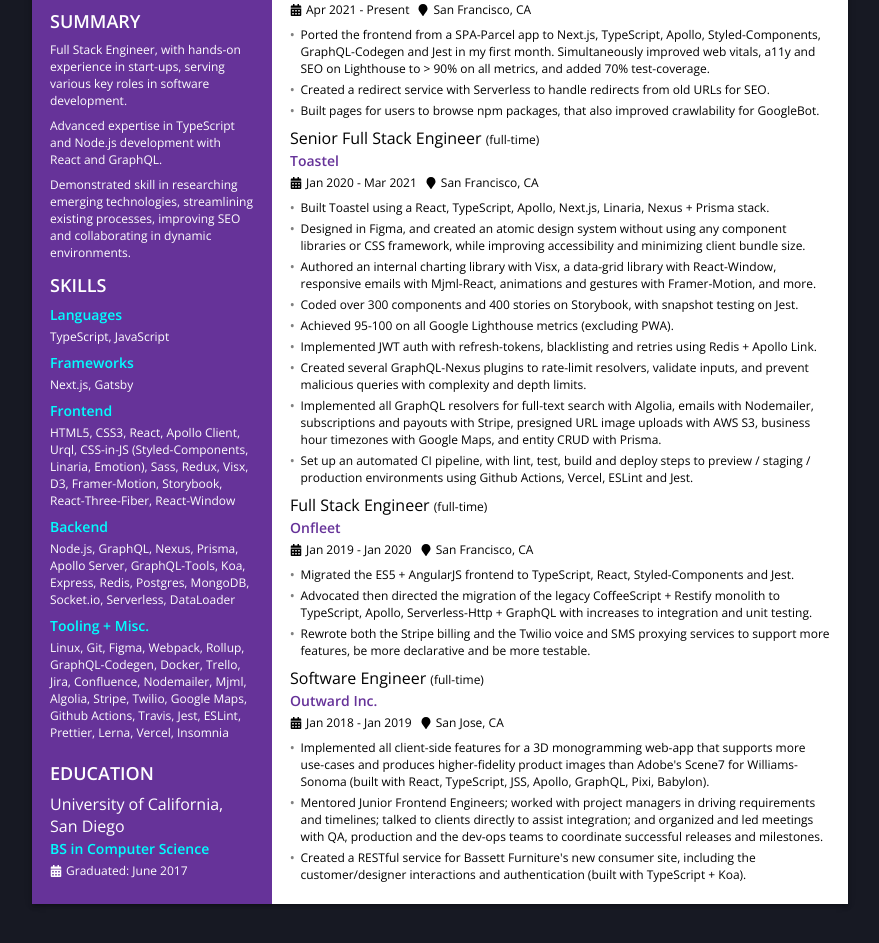
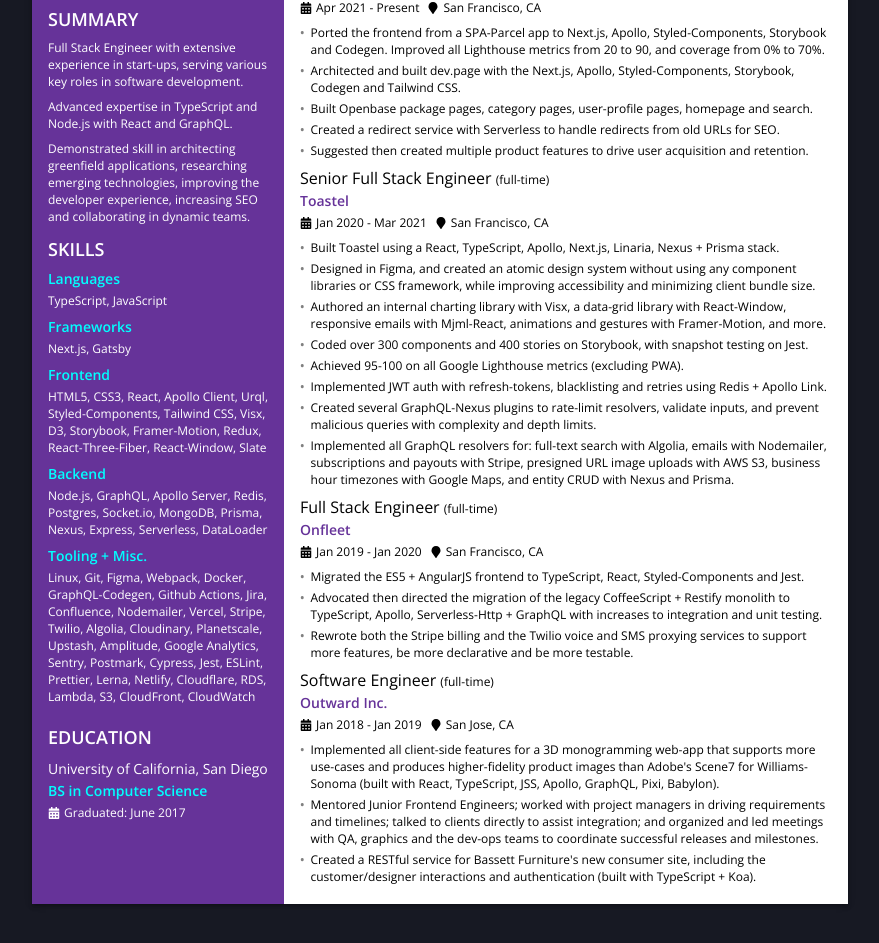
Before and after one commit to leedavidcs/leedavidcs, a React (Create React App) app: page / in a window 1280 px wide. Shown: the part 253-1196 px from the top of the page, without its empty margins (200-1079 px from the left). Built offline with nearby package versions, Linux system fonts and the light colour scheme.

Commit message:
Update resume

```diff
--- a/src/page-parts/resume.page-part/index.tsx
+++ b/src/page-parts/resume.page-part/index.tsx
@@ -21,16 +21,14 @@
 				</Section>
 				<Section className={clsx(classes.skillsSection, classes.summary)} title="Summary">
 					<p>
-						Full Stack Engineer, with hands-on experience in start-ups, serving various
+						Full Stack Engineer with extensive experience in start-ups, serving various
 						key roles in software development.
 					</p>
+					<p>Advanced expertise in TypeScript and Node.js with React and GraphQL.</p>
 					<p>
-						Advanced expertise in TypeScript and Node.js development with React and
-						GraphQL.
-					</p>
-					<p>
-						Demonstrated skill in researching emerging technologies, streamlining
-						existing processes, improving SEO and collaborating in dynamic environments.
+						Demonstrated skill in architecting greenfield applications, researching
+						emerging technologies, improving the developer experience, increasing SEO
+						and collaborating in dynamic teams.
 					</p>
 				</Section>
 				<Section className={classes.skillsSection} title="Skills">
@@ -53,31 +51,38 @@
 						subheader="Frontend"
 						subheaderColor={colors.secondary}
 					>
-						HTML5, CSS3, React, Apollo Client, Urql, CSS-in-JS (Styled-Components,
-						Linaria, Emotion), Sass, Redux, Visx, D3, Framer-Motion, Storybook,
-						React-Three-Fiber, React-Window
+						HTML5, CSS3, React, Apollo Client, Urql, Styled-Components, Tailwind CSS,
+						Visx, D3, Storybook, Framer-Motion, Redux, React-Three-Fiber, React-Window,
+						Slate
 					</SubSection>
 					<SubSection
 						className={classes.skillsSubsection}
 						subheader="Backend"
 						subheaderColor={colors.secondary}
 					>
-						Node.js, GraphQL, Nexus, Prisma, Apollo Server, GraphQL-Tools, Koa, Express,
-						Redis, Postgres, MongoDB, Socket.io, Serverless, DataLoader
+						Node.js, GraphQL, Apollo Server, Redis, Postgres, Socket.io, MongoDB,
+						Prisma, Nexus, Express, Serverless, DataLoader
 					</SubSection>
 					<SubSection
 						className={classes.skillsSubsection}
 						subheader="Tooling + Misc."
 						subheaderColor={colors.secondary}
 					>
-						Linux, Git, Figma, Webpack, Rollup, GraphQL-Codegen, Docker, Trello, Jira,
-						Confluence, Nodemailer, Mjml, Algolia, Stripe, Twilio, Google Maps, Github
-						Actions, Travis, Jest, ESLint, Prettier, Lerna, Vercel, Insomnia
+						Linux, Git, Figma, Webpack, Docker, GraphQL-Codegen, Github Actions, Jira,
+						Confluence, Nodemailer, Vercel, Stripe, Twilio, Algolia, Cloudinary,
+						Planetscale, Upstash, Amplitude, Google Analytics, Sentry, Postmark,
+						Cypress, Jest, ESLint, Prettier, Lerna, Netlify, Cloudflare, RDS, Lambda,
+						S3, CloudFront, CloudWatch
 					</SubSection>
 				</Section>
 				<Section className={classes.skillsSection} title="Education">
 					<SubSection
-						title="University of California, San Diego"
+						title={
+							<span className={classes.university}>
+								<span className={classes.uc}>University of California,</span> San
+								Diego
+							</span>
+						}
 						subheader="BS in Computer Science"
 						subheaderColor={colors.secondary}
 						timeInfo="Graduated: June 2017"
@@ -103,18 +108,25 @@
 					>
 						<Ul>
 							<Ul.Li>
-								Ported the frontend from a SPA-Parcel app to Next.js, TypeScript,
-								Apollo, Styled-Components, GraphQL-Codegen and Jest in my first
-								month. Simultaneously improved web vitals, a11y and SEO on
-								Lighthouse to &gt; 90% on all metrics, and added 70% test-coverage.
+								Ported the frontend from a SPA-Parcel app to Next.js, Apollo,
+								Styled-Components, Storybook and Codegen. Improved all Lighthouse
+								metrics from 20 to 90, and coverage from 0% to 70%.
+							</Ul.Li>
+							<Ul.Li>
+								Architected and built dev.page with the Next.js, Apollo,
+								Styled-Components, Storybook, Codegen and Tailwind CSS.
+							</Ul.Li>
+							<Ul.Li>
+								Built Openbase package pages, category pages, user-profile pages,
+								homepage and search.
 							</Ul.Li>
 							<Ul.Li>
 								Created a redirect service with Serverless to handle redirects from
 								old URLs for SEO.
 							</Ul.Li>
 							<Ul.Li>
-								Built pages for users to browse npm packages, that also improved
-								crawlability for GoogleBot.
+								Suggested then created multiple product features to drive user
+								acquisition and retention.
 							</Ul.Li>
 						</Ul>
 					</SubSection>
@@ -161,15 +173,10 @@
 								depth limits.
 							</Ul.Li>
 							<Ul.Li>
-								Implemented all GraphQL resolvers for full-text search with Algolia,
-								emails with Nodemailer, subscriptions and payouts with Stripe,
-								presigned URL image uploads with AWS S3, business hour timezones
-								with Google Maps, and entity CRUD with Prisma.
-							</Ul.Li>
-							<Ul.Li>
-								Set up an automated CI pipeline, with lint, test, build and deploy
-								steps to preview / staging / production environments using Github
-								Actions, Vercel, ESLint and Jest.
+								Implemented all GraphQL resolvers for: full-text search with
+								Algolia, emails with Nodemailer, subscriptions and payouts with
+								Stripe, presigned URL image uploads with AWS S3, business hour
+								timezones with Google Maps, and entity CRUD with Nexus and Prisma.
 							</Ul.Li>
 						</Ul>
 					</SubSection>
@@ -222,9 +229,9 @@
 							<Ul.Li>
 								Mentored Junior Frontend Engineers; worked with project managers in
 								driving requirements and timelines; talked to clients directly to
-								assist integration; and organized and led meetings with QA,
-								production and the dev-ops teams to coordinate successful releases
-								and milestones.
+								assist integration; and organized and led meetings with QA, graphics
+								and the dev-ops teams to coordinate successful releases and
+								milestones.
 							</Ul.Li>
 							<Ul.Li>
 								Created a RESTful service for Bassett Furniture&apos;s new consumer
--- a/src/page-parts/resume.page-part/styles.module.scss
+++ b/src/page-parts/resume.page-part/styles.module.scss
@@ -32,16 +32,16 @@
 }
 
 .qualifications {
-	padding: 12px;
+	padding: 10px;
 	flex-grow: 1;
 }
 
 .skills {
 	box-sizing: border-box;
-	padding: 12px;
+	padding: 10px;
 	background-color: var(--brand);
 	color: var(--on-secondary);
-	width: 240px;
+	width: 252px;
 	height: 100%;
 }
 
@@ -62,6 +62,17 @@
 
 .skillsSubsection {
 	margin-bottom: 8px;
+	letter-spacing: -0.009px;
+
+}
+
+.university {
+	font-size: 14px;
+	letter-spacing: -0.02px;
+
+	.uc {
+		font-size: 14px;
+	}
 }
 
 .professionalExperience {
--- a/src/page-parts/resume.page-part/styles.module.scss.d.ts
+++ b/src/page-parts/resume.page-part/styles.module.scss.d.ts
@@ -10,3 +10,5 @@
 export const skillsSection: string;
 export const skillsSubsection: string;
 export const summary: string;
+export const uc: string;
+export const university: string;
```
Also changed, not shown: 1 other file (tests, documents, lock files or other folders).
